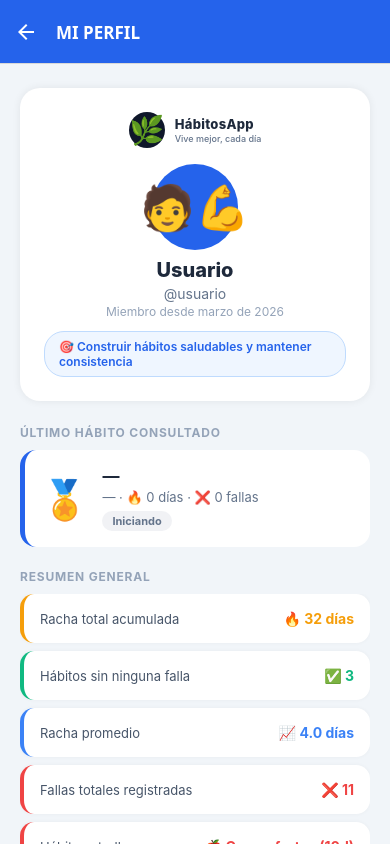
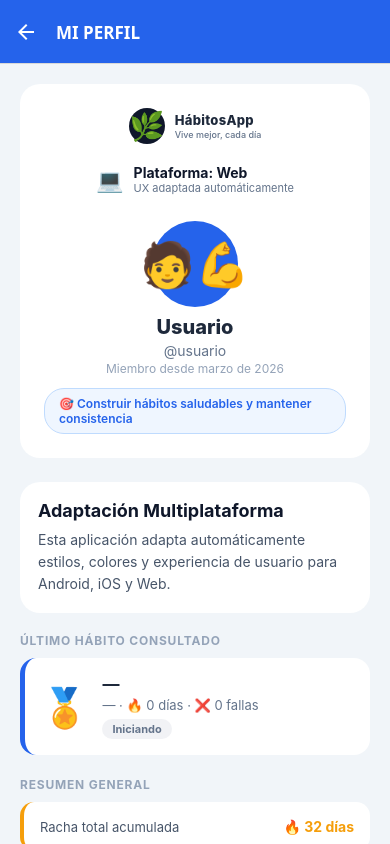
Before and after one commit to camilo859/Habitos-Saludables, a React Native app: screen /Profile in a window 390 px wide. Built offline with nearby package versions, Linux system fonts and the light colour scheme.

Commit message:
feat: diseño responsive y mejoras UX en ProfileScreen

```diff
--- a/src/screens/ProfileScreen.js
+++ b/src/screens/ProfileScreen.js
@@ -9,54 +9,116 @@ import {
   TouchableOpacity,
   Alert,
 } from "react-native";
+
 import { habits, userProfile } from "../utils/dummyData";
 import { getLevelColor, getLevelLabel } from "../utils/habitRules";
+
 import AppLogo from "../components/AppLogo";
-import { logoutUser } from "../services/authService";
-import { isIOS, isAndroid, platformColors, getShadowStyle } from "../utils/platformStyles";
+import PlatformInfo from "../components/PlatformInfo";
 
-/** Fila de estadística individual — memoizada para FlatList */
+import {
+  isIOS,
+  isAndroid,
+  platformColors,
+  getShadowStyle,
+} from "../utils/platformStyles";
+
+import { SafeAreaView } from "react-native-safe-area-context";
+import { logoutUser } from '../services/authService';
+
+/** Fila estadística */
 const StatRow = React.memo(({ label, value, color }) => (
   <View style={[styles.statRow, { borderLeftColor: color }]}>
     <Text style={styles.statRowLabel}>{label}</Text>
-    <Text style={[styles.statRowValue, { color }]}>{value}</Text>
+
+    <Text style={[styles.statRowValue, { color }]}>
+      {value}
+    </Text>
   </View>
 ));
 
 export default function ProfileScreen({ route, navigation }) {
+
   const { width } = useWindowDimensions();
+
   const isTablet = width > 600;
+  const isDesktop = width > 900;
 
-  // route.params puede ser undefined si se navega directo (seguridad)
-  const userName     = route.params?.userName     ?? "Usuario";
-  const lastHabit    = route.params?.lastHabit    ?? "—";
-  const lastStreak   = route.params?.lastStreak   ?? 0;
+  const userName = route.params?.userName ?? "Usuario";
+  const lastHabit = route.params?.lastHabit ?? "—";
+  const lastStreak = route.params?.lastStreak ?? 0;
   const lastFailures = route.params?.lastFailures ?? 0;
   const lastCategory = route.params?.lastCategory ?? "—";
-  const lastIcon     = route.params?.lastIcon     ?? "🏅";
-  const lastColor    = route.params?.lastColor    ?? "#2563EB";
-  const lastLevel    = route.params?.lastLevel    ?? "start";
+  const lastIcon = route.params?.lastIcon ?? "🏅";
+  const lastColor = route.params?.lastColor ?? "#2563EB";
+  const lastLevel = route.params?.lastLevel ?? "start";
 
-  // Estadísticas globales calculadas con useMemo
   const stats = useMemo(() => {
-    const totalStreak  = habits.reduce((a, h) => a + h.streak, 0);
-    const totalFails   = habits.reduce((a, h) => a + h.failures, 0);
-    const perfectCount = habits.filter((h) => h.failures === 0).length;
-    const avgStreak    = (totalStreak / habits.length).toFixed(1);
-    const topHabit     = habits.reduce((top, h) => (h.streak > top.streak ? h : top), habits[0]);
-    return { totalStreak, totalFails, perfectCount, avgStreak, topHabit };
+
+    const totalStreak = habits.reduce(
+      (a, h) => a + h.streak,
+      0
+    );
+
+    const totalFails = habits.reduce(
+      (a, h) => a + h.failures,
+      0
+    );
+
+    const perfectCount = habits.filter(
+      (h) => h.failures === 0
+    ).length;
+
+    const avgStreak = (
+      totalStreak / habits.length
+    ).toFixed(1);
+
+    const topHabit = habits.reduce(
+      (top, h) =>
+        h.streak > top.streak ? h : top,
+      habits[0]
+    );
+
+    return {
+      totalStreak,
+      totalFails,
+      perfectCount,
+      avgStreak,
+      topHabit,
+    };
+
   }, []);
 
   const statsList = useMemo(
     () => [
-      { id: "1", label: "Racha total acumulada",   value: `🔥 ${stats.totalStreak} días`, color: "#F59E0B" },
-      { id: "2", label: "Hábitos sin ninguna falla", value: `✅ ${stats.perfectCount}`,    color: "#10B981" },
-      { id: "3", label: "Racha promedio",            value: `📈 ${stats.avgStreak} días`,  color: "#3B82F6" },
-      { id: "4", label: "Fallas totales registradas",value: `❌ ${stats.totalFails}`,       color: "#EF4444" },
+      {
+        id: "1",
+        label: "Racha total acumulada",
+        value: `🔥 ${stats.totalStreak} días`,
+        color: "#F59E0B",
+      },
+      {
+        id: "2",
+        label: "Hábitos perfectos",
+        value: `✅ ${stats.perfectCount}`,
+        color: "#10B981",
+      },
+      {
+        id: "3",
+        label: "Racha promedio",
+        value: `📈 ${stats.avgStreak} días`,
+        color: "#3B82F6",
+      },
+      {
+        id: "4",
+        label: "Fallas registradas",
+        value: `❌ ${stats.totalFails}`,
+        color: "#EF4444",
+      },
       {
         id: "5",
         label: "Hábito estrella",
-        value: `${stats.topHabit.icon} ${stats.topHabit.name} (${stats.topHabit.streak}d)`,
+        value: `${stats.topHabit.icon} ${stats.topHabit.name}`,
         color: stats.topHabit.color,
       },
     ],
@@ -64,124 +126,260 @@ export default function ProfileScreen({ route, navigation }) {
   );
 
   const levelColor = getLevelColor(lastLevel);
+
   const levelLabel = getLevelLabel(lastLevel);
 
   const handleLogout = () => {
+
     Alert.alert(
-    'Cerrar sesión',
-    '¿Estás seguro de que quieres cerrar sesión?',
+      "Cerrar sesión",
+      "¿Deseas salir de la aplicación?",
       [
-      { text: 'Cancelar', style: 'cancel' },
         {
-        text: 'Cerrar sesión',
-        style: 'destructive',
+          text: "Cancelar",
+          style: "cancel",
+        },
+        {
+          text: "Cerrar sesión",
+          style: "destructive",
           onPress: () => {
-          // Navegar directamente al login
-          navigation.replace('Login');
-        }
-      }
+            logoutUser();
+            navigation.replace("Login");
+          },
+        },
       ]
     );
   };
 
   return (
+
+    <SafeAreaView style={{ flex: 1 }}>
+
       <ScrollView
         style={styles.scroll}
         contentContainerStyle={[
           styles.container,
-        { paddingHorizontal: isTablet ? 60 : 20 },
+
+          {
+            paddingHorizontal: isTablet ? 60 : 20,
+
+            maxWidth: isDesktop ? 1000 : "100%",
+
+            alignSelf: "center",
+
+            width: "100%",
+          },
         ]}
         showsVerticalScrollIndicator={false}
       >
-      {/* Cabecera con logo */}
+
+        {/* HEADER */}
+
         <View style={styles.profileHeader}>
+
           <AppLogo size={isTablet ? "md" : "sm"} />
+
+          <PlatformInfo />
+
           <View style={styles.avatarWrap}>
             <View style={styles.avatar}>
-            <Text style={styles.avatarEmoji}>🧑‍💪</Text>
-          </View>
-        </View>
-        <Text style={[styles.name, { fontSize: isTablet ? 24 : 20 }]}>
-          {userName}
+              <Text style={styles.avatarEmoji}>
+                🧑‍💪
               </Text>
-        <Text style={styles.username}>{userProfile.username}</Text>
-        <Text style={styles.joined}>Miembro desde {userProfile.joinedDate}</Text>
-
-        {/* Meta personal */}
-        <View style={styles.goalBadge}>
-          <Text style={styles.goalText}>🎯 {userProfile.goal}</Text>
             </View>
           </View>
 
-      {/* Último hábito consultado */}
-      <Text style={styles.sectionTitle}>Último hábito consultado</Text>
-      <View style={[styles.lastCard, { borderLeftColor: lastColor }]}>
-        <Text style={styles.lastIcon}>{lastIcon}</Text>
+          <Text
+            style={[
+              styles.name,
+              {
+                fontSize: isTablet ? 24 : 20,
+              },
+            ]}
+          >
+            {userName}
+          </Text>
+
+          <Text style={styles.username}>
+            {userProfile.username}
+          </Text>
+
+          <Text style={styles.joined}>
+            Miembro desde {userProfile.joinedDate}
+          </Text>
+
+          <View style={styles.goalBadge}>
+            <Text style={styles.goalText}>
+              🎯 {userProfile.goal}
+            </Text>
+          </View>
+
+        </View>
+
+        {/* CARD MULTIPLATAFORMA */}
+
+        <View style={styles.platformCard}>
+
+          <Text style={styles.platformTitle}>
+            Adaptación Multiplataforma
+          </Text>
+
+          <Text style={styles.platformDescription}>
+            Esta aplicación adapta automáticamente
+            estilos, colores y experiencia de usuario
+            para Android, iOS y Web.
+          </Text>
+
+        </View>
+
+        {/* ÚLTIMO HÁBITO */}
+
+        <Text style={styles.sectionTitle}>
+          Último hábito consultado
+        </Text>
+
+        <View
+          style={[
+            styles.lastCard,
+            {
+              borderLeftColor: lastColor,
+            },
+          ]}
+        >
+
+          <Text style={styles.lastIcon}>
+            {lastIcon}
+          </Text>
+
           <View style={styles.lastInfo}>
-          <Text style={styles.lastName}>{lastHabit}</Text>
+
+            <Text style={styles.lastName}>
+              {lastHabit}
+            </Text>
+
             <Text style={styles.lastMeta}>
               {lastCategory} · 🔥 {lastStreak} días · ❌ {lastFailures} fallas
             </Text>
-          <View style={[styles.levelBadge, { backgroundColor: levelColor + "18" }]}>
-            <Text style={[styles.levelText, { color: levelColor }]}>
+
+            <View
+              style={[
+                styles.levelBadge,
+                {
+                  backgroundColor:
+                    levelColor + "18",
+                },
+              ]}
+            >
+              <Text
+                style={[
+                  styles.levelText,
+                  {
+                    color: levelColor,
+                  },
+                ]}
+              >
                 {levelLabel}
               </Text>
             </View>
-        </View>
+
           </View>
 
-      {/* Estadísticas globales con FlatList */}
-      <Text style={styles.sectionTitle}>Resumen general</Text>
+        </View>
+
+        {/* ESTADÍSTICAS */}
+
+        <Text style={styles.sectionTitle}>
+          Resumen general
+        </Text>
+
         <FlatList
           data={statsList}
           keyExtractor={(item) => item.id}
           renderItem={({ item }) => (
-          <StatRow label={item.label} value={item.value} color={item.color} />
+            <StatRow
+              label={item.label}
+              value={item.value}
+              color={item.color}
+            />
           )}
           scrollEnabled={false}
-        ItemSeparatorComponent={() => <View style={{ height: 8 }} />}
+          ItemSeparatorComponent={() => (
+            <View style={{ height: 8 }} />
+          )}
         />
 
-      {/* Total hábitos */}
+        {/* TOTAL */}
+
         <View style={styles.totalCard}>
-        <Text style={styles.totalNumber}>{habits.length}</Text>
-        <Text style={styles.totalLabel}>hábitos activos registrados</Text>
+
+          <Text style={styles.totalNumber}>
+            {habits.length}
+          </Text>
+
+          <Text style={styles.totalLabel}>
+            hábitos activos registrados
+          </Text>
+
         </View>
 
-      {/* Botón de cerrar sesión */}
+        {/* LOGOUT */}
+
         <View style={styles.logoutContainer}>
+
           <TouchableOpacity
             style={[
               styles.logoutButton,
-            isAndroid && styles.androidLogoutButton,
+
+              isAndroid &&
+                styles.androidLogoutButton,
             ]}
             onPress={handleLogout}
             activeOpacity={isIOS ? 0.7 : 0.85}
           >
+
             <Text style={styles.logoutText}>
-            {isIOS ? "🚪 Cerrar sesión" : "🔴 CERRAR SESIÓN"}
+              {isIOS
+                ? "🚪 Cerrar sesión"
+                : "🔴 CERRAR SESIÓN"}
             </Text>
+
           </TouchableOpacity>
+
         </View>
+
       </ScrollView>
+
+    </SafeAreaView>
   );
 }
 
 const styles = StyleSheet.create({
-  scroll: { flex: 1, backgroundColor: "#F1F5F9" },
-  container: { paddingTop: 24, paddingBottom: 40 },
+
+  scroll: {
+    flex: 1,
+    backgroundColor: "#F1F5F9",
+  },
+
+  container: {
+    paddingBottom: 40,
+  },
+
   profileHeader: {
     backgroundColor: "#FFFFFF",
     borderRadius: 20,
     padding: 24,
     alignItems: "center",
     marginBottom: 24,
-    elevation: 3,
-    shadowColor: "#000",
-    shadowOpacity: 0.07,
-    shadowRadius: 8,
+    marginTop: 20,
+
+    ...getShadowStyle("medium"),
   },
-  avatarWrap: { marginTop: 16, marginBottom: 8 },
+
+  avatarWrap: {
+    marginTop: 16,
+    marginBottom: 8,
+  },
+
   avatar: {
     width: 86,
     height: 86,
@@ -189,12 +387,30 @@ const styles = StyleSheet.create({
     backgroundColor: "#2563EB",
     justifyContent: "center",
     alignItems: "center",
-    elevation: 4,
   },
-  avatarEmoji: { fontSize: 44 },
-  name: { fontWeight: "800", color: "#1E293B", marginBottom: 3 },
-  username: { fontSize: 14, color: "#64748B", marginBottom: 2 },
-  joined: { fontSize: 12, color: "#94A3B8", marginBottom: 12 },
+
+  avatarEmoji: {
+    fontSize: 44,
+  },
+
+  name: {
+    fontWeight: "800",
+    color: "#1E293B",
+    marginBottom: 3,
+  },
+
+  username: {
+    fontSize: 14,
+    color: "#64748B",
+    marginBottom: 2,
+  },
+
+  joined: {
+    fontSize: 12,
+    color: "#94A3B8",
+    marginBottom: 12,
+  },
+
   goalBadge: {
     backgroundColor: "#EFF6FF",
     paddingHorizontal: 14,
@@ -203,7 +419,35 @@ const styles = StyleSheet.create({
     borderWidth: 1,
     borderColor: "#BFDBFE",
   },
-  goalText: { fontSize: 12, color: "#2563EB", fontWeight: "600" },
+
+  goalText: {
+    fontSize: 12,
+    color: "#2563EB",
+    fontWeight: "600",
+  },
+
+  platformCard: {
+    backgroundColor: "#FFFFFF",
+    padding: 18,
+    borderRadius: 20,
+    marginBottom: 20,
+
+    ...getShadowStyle("medium"),
+  },
+
+  platformTitle: {
+    fontSize: 18,
+    fontWeight: "700",
+    marginBottom: 8,
+    color: "#0F172A",
+  },
+
+  platformDescription: {
+    fontSize: 14,
+    lineHeight: 22,
+    color: "#475569",
+  },
+
   sectionTitle: {
     fontSize: 12,
     fontWeight: "700",
@@ -212,6 +456,7 @@ const styles = StyleSheet.create({
     letterSpacing: 0.8,
     marginBottom: 10,
   },
+
   lastCard: {
     backgroundColor: "#FFFFFF",
     borderRadius: 16,
@@ -221,19 +466,43 @@ const styles = StyleSheet.create({
     gap: 14,
     marginBottom: 22,
     borderLeftWidth: 5,
-    elevation: 2,
+
+    ...getShadowStyle("medium"),
   },
-  lastIcon: { fontSize: 38 },
-  lastInfo: { flex: 1 },
-  lastName: { fontSize: 17, fontWeight: "700", color: "#1E293B", marginBottom: 3 },
-  lastMeta: { fontSize: 13, color: "#64748B", marginBottom: 6 },
+
+  lastIcon: {
+    fontSize: 38,
+  },
+
+  lastInfo: {
+    flex: 1,
+  },
+
+  lastName: {
+    fontSize: 17,
+    fontWeight: "700",
+    color: "#1E293B",
+    marginBottom: 3,
+  },
+
+  lastMeta: {
+    fontSize: 13,
+    color: "#64748B",
+    marginBottom: 6,
+  },
+
   levelBadge: {
     alignSelf: "flex-start",
     paddingHorizontal: 10,
     paddingVertical: 3,
     borderRadius: 20,
   },
-  levelText: { fontSize: 11, fontWeight: "700" },
+
+  levelText: {
+    fontSize: 11,
+    fontWeight: "700",
+  },
+
   statRow: {
     backgroundColor: "#FFFFFF",
     borderRadius: 14,
@@ -242,42 +511,73 @@ const styles = StyleSheet.create({
     alignItems: "center",
     justifyContent: "space-between",
     borderLeftWidth: 4,
-    elevation: 2,
-    shadowColor: "#000",
-    shadowOpacity: 0.04,
-    shadowRadius: 4,
+
+    ...getShadowStyle("medium"),
   },
-  statRowLabel: { fontSize: 13, color: "#475569", flex: 1 },
-  statRowValue: { fontSize: 14, fontWeight: "700" },
+
+  statRowLabel: {
+    fontSize: 13,
+    color: "#475569",
+    flex: 1,
+  },
+
+  statRowValue: {
+    fontSize: 14,
+    fontWeight: "700",
+  },
+
   totalCard: {
-    backgroundColor: isIOS ? platformColors.ios.primary : platformColors.android.primary,
+    backgroundColor: isIOS
+      ? platformColors.ios.primary
+      : platformColors.android.primary,
+
     borderRadius: isIOS ? 20 : 18,
+
     padding: 22,
+
     alignItems: "center",
+
     marginTop: 20,
-    ...getShadowStyle('medium'),
+
+    ...getShadowStyle("medium"),
   },
-  totalNumber: { fontSize: 52, fontWeight: "900", color: "#FFFFFF" },
-  totalLabel: { fontSize: 14, color: "#BFDBFE", marginTop: 4 },
+
+  totalNumber: {
+    fontSize: 52,
+    fontWeight: "900",
+    color: "#FFFFFF",
+  },
+
+  totalLabel: {
+    fontSize: 14,
+    color: "#BFDBFE",
+    marginTop: 4,
+  },
+
   logoutContainer: {
     marginTop: 20,
-    alignItems: 'center',
+    alignItems: "center",
+    marginBottom: 40,
   },
+
   logoutButton: {
-    backgroundColor: '#EF4444',
+    backgroundColor: "#EF4444",
     paddingHorizontal: 24,
     paddingVertical: 12,
     borderRadius: 12,
   },
+
   androidLogoutButton: {
     paddingHorizontal: 32,
     paddingVertical: 16,
     borderRadius: 25,
     minWidth: 200,
   },
+
   logoutText: {
-    color: '#FFFFFF',
-    fontWeight: '600',
+    color: "#FFFFFF",
+    fontWeight: "600",
     fontSize: 16,
   },
+
 });
```
Lines whose indentation alone changed are shown as unchanged.
